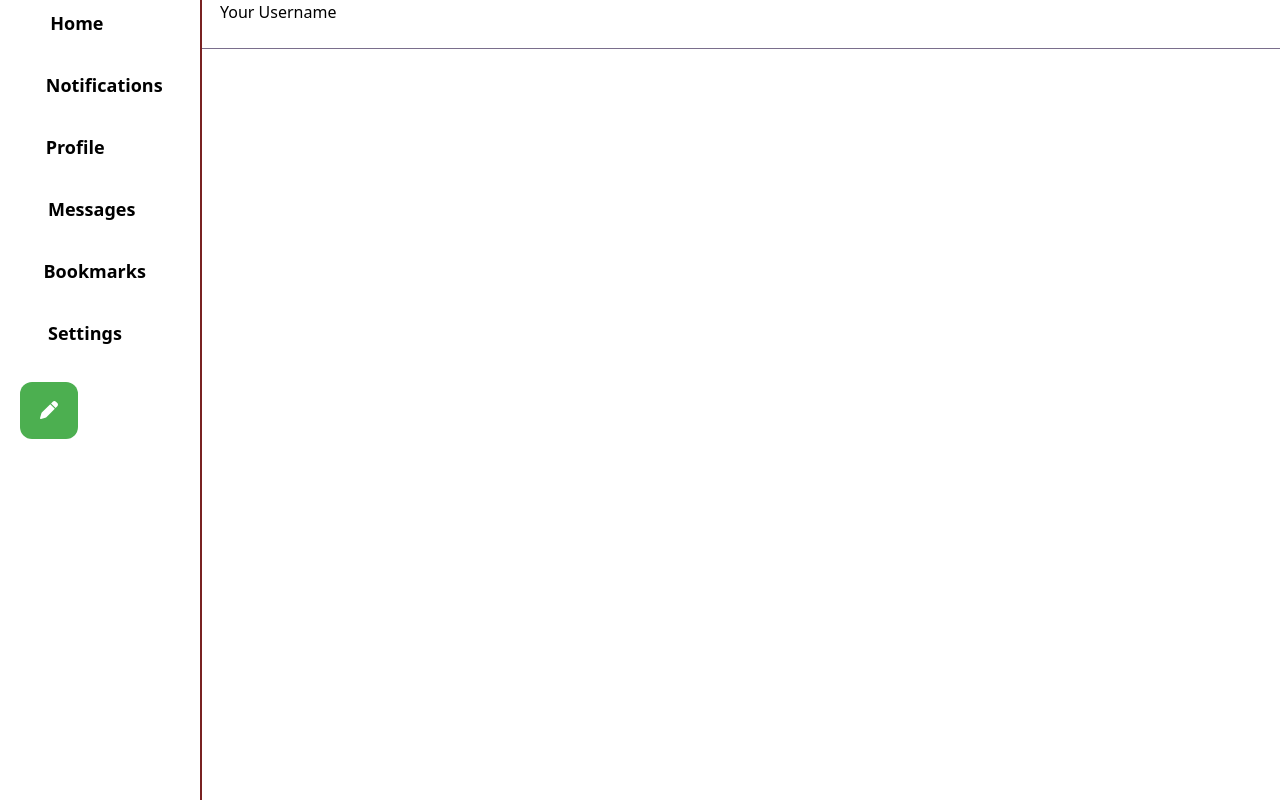
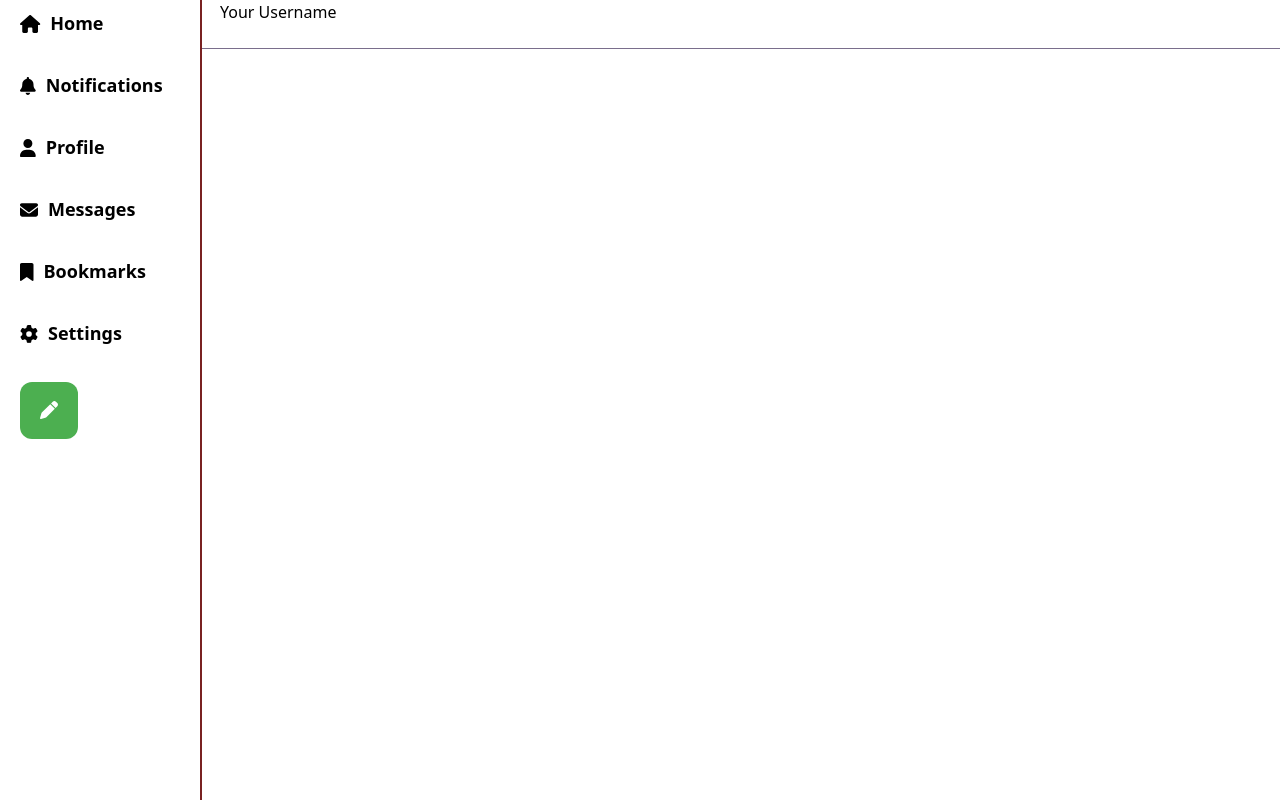
Before and after one commit to LitVerse-Org/LitVerse, a Next.js app: page /profile in a window 1280 px wide. Built offline with nearby package versions, Linux system fonts and the light colour scheme.

Commit message:
Update index.js

```diff
--- a/src/components/Sidebar/index.js
+++ b/src/components/Sidebar/index.js
@@ -16,7 +16,7 @@ import Link from 'next/link';
 const SidebarItem = ({ icon, label, onClick }) => {
     return (
         <div className={styles.sidebarItem} onClick={onClick}>
-            <FontAwesomeIcon icon={icon} />
+            <FontAwesomeIcon icon={icon} color="#000"/>
             <span className={styles.sidebarLabel}>{label}</span>
         </div>
     );
```
